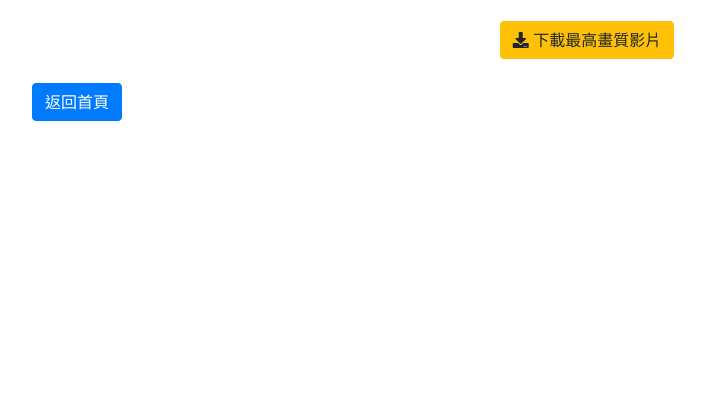
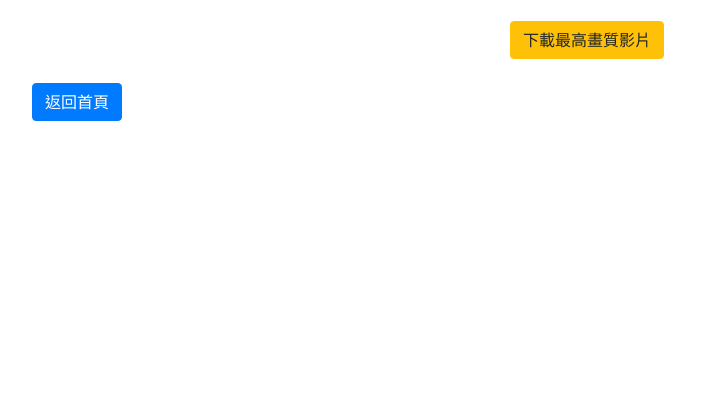
Before and after one commit to oinktech/TubeFetch, a Flask app: template templates/watch.html in a window 1280 px wide. Shown: the part 396-800 px from the top of the page, without its empty margins (53-758 px from the left). Run offline with Flask 3, Linux system fonts and the light colour scheme; the template is opened without the code that fills it: most values are stand-ins (such as "Sample title", 1, 10 or a date in 2020); some libraries are stand-ins or nearby versions.

Commit message:
Update watch.html

```diff
--- a/templates/watch.html
+++ b/templates/watch.html
@@ -5,7 +5,6 @@
     <meta name="viewport" content="width=device-width, initial-scale=1">
     <title>觀看影片</title>
     <link rel="stylesheet" href="https://stackpath.bootstrapcdn.com/bootstrap/4.5.2/css/bootstrap.min.css">
-    <link rel="stylesheet" href="https://cdnjs.cloudflare.com/ajax/libs/font-awesome/5.15.3/css/all.min.css">
 </head>
 <body>
 <div class="container">
@@ -17,9 +16,7 @@
     </div>
     <div class="text-center mt-3">
         <form method="POST" action="{{ url_for('download', video_index=video_index, keyword=request.args.get('keyword')) }}">
-            <button type="submit" class="btn btn-warning">
-                <i class="fas fa-download"></i> 下載最高畫質影片
-            </button>
+            <button type="submit" class="btn btn-warning">下載最高畫質影片</button>
         </form>
     </div>
     <a href="{{ url_for('index') }}" class="btn btn-primary mt-4">返回首頁</a>
```
